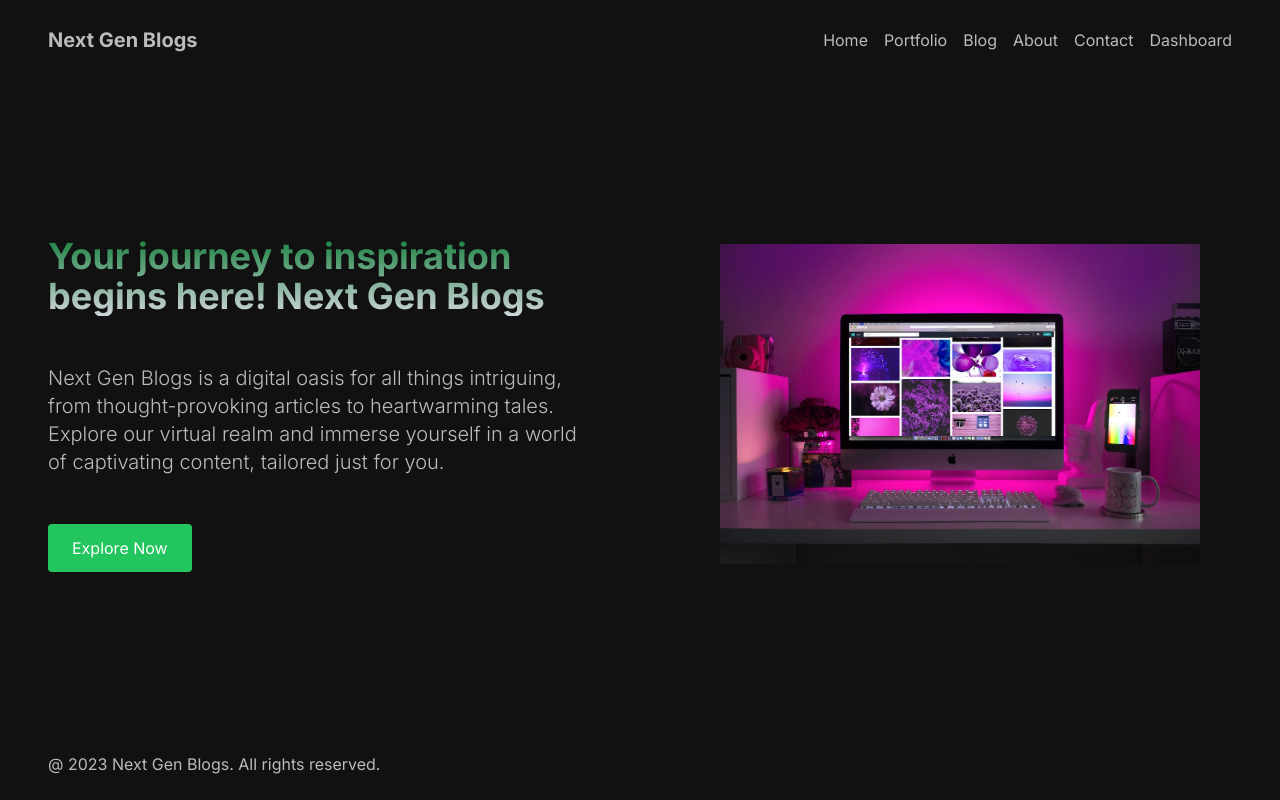
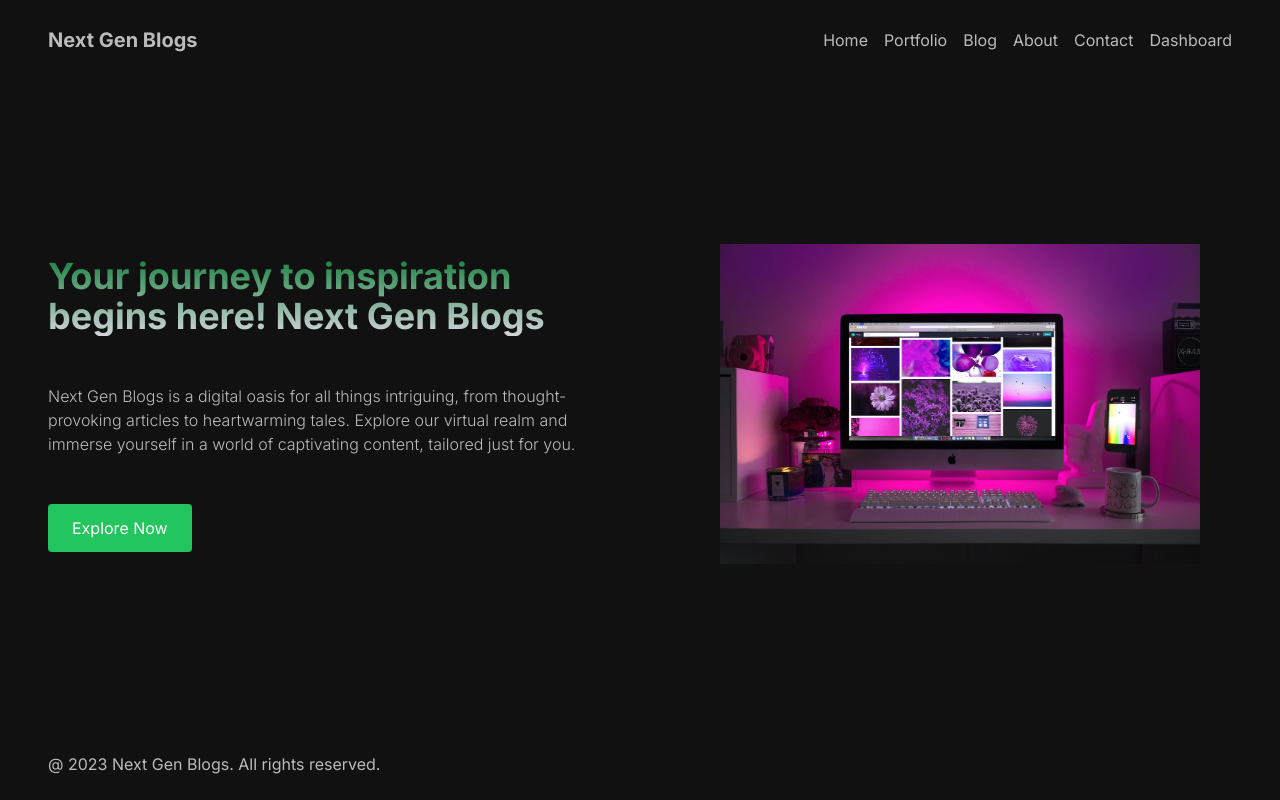
Before and after one commit to amankashyap004/next-gen-blogs, a Next.js app: page / in a window 1280 px wide. Built offline with nearby package versions, Linux system fonts and the light colour scheme.

Commit message:
create button component

```diff
--- a/src/app/page.tsx
+++ b/src/app/page.tsx
@@ -1,4 +1,5 @@
 import Image from "next/image";
+import Button from "@/components/Button";
 
 export default function Home() {
    return (
@@ -7,12 +8,12 @@ export default function Home() {
             <h1 className="text-4xl font-bold bg-gradient-to-b from-green-700 to-gray-300 bg-clip-text text-transparent">
                Your journey to inspiration begins here! Next Gen Blogs
             </h1>
-            <p className="text-xl font-light">
+            <p className="text-base font-light">
                Next Gen Blogs is a digital oasis for all things intriguing, from thought-provoking
                articles to heartwarming tales. Explore our virtual realm and immerse yourself in a
                world of captivating content, tailored just for you.
             </p>
-            <button className="px-6 py-3 bg-green-500 text-white rounded w-max">Explore Now</button>
+            <Button url="/" text="Explore Now" />
          </section>
          <section className="w-full h-80 relative object-contain flex flex-col flex-1 gap-12">
             <Image src="/image1.jpg" alt="hero-image" layout="fill" objectFit="contain" />
--- /dev/null
+++ b/src/components/Button.tsx
@@ -0,0 +1,19 @@
+import React from "react";
+import Link from "next/link";
+
+interface ButtonProps {
+   text: string;
+   url: string;
+}
+
+const Button: React.FC<ButtonProps> = ({ text, url }) => {
+   return (
+      <Link href={url}>
+         <button className="px-6 py-3 cursor-pointer bg-green-500 text-white rounded w-max">
+            {text}
+         </button>
+      </Link>
+   );
+};
+
+export default Button;
```
